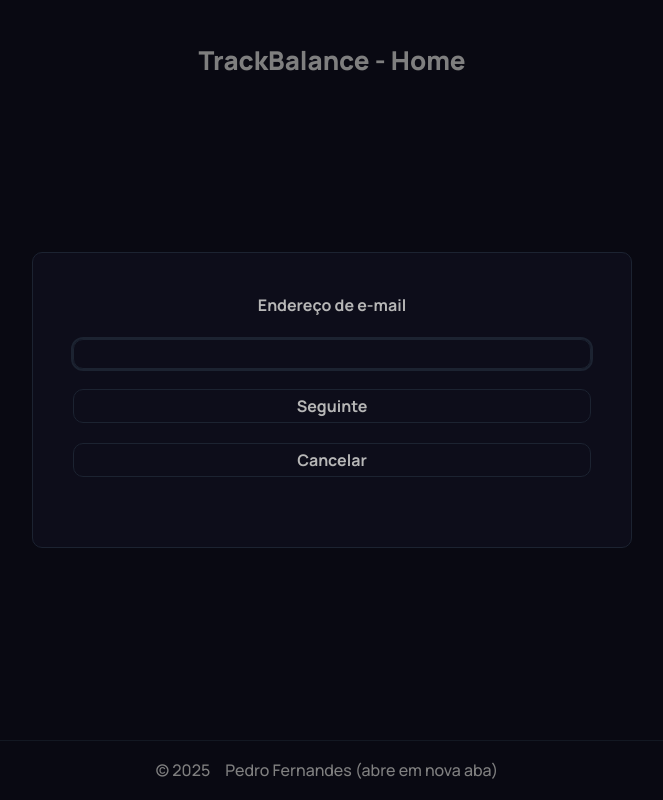
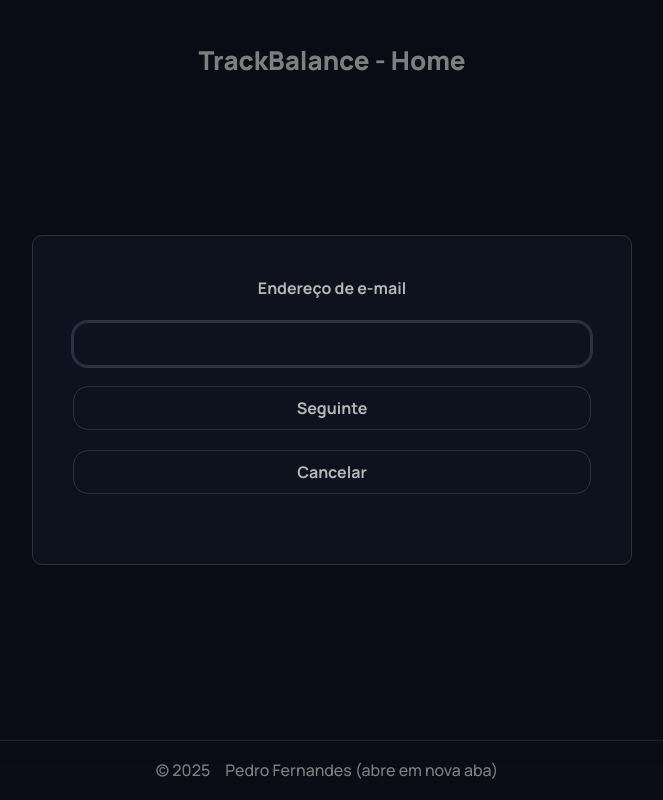
Before and after one commit to pedrobfernandes/trackbalance, a React (Vite) app: page / in a window 1280 px wide. Both pictures are taken after a click on the button "Login". Shown: the whole page, without its empty margins (308-971 px from the left). Built offline with nearby package versions, Linux system fonts and the light colour scheme; no server answers.

Commit message:
Atuaizado css e componentes

```diff
--- /dev/null
+++ b/src/components/FormFieldErrorMessage.css
@@ -0,0 +1,6 @@
+.form-field-error-message
+{
+    color: var(--text-color);
+    font-weight: var(--bolder-font);
+    min-block-size: 1rem;
+}
--- a/src/components/FormFieldErrorMessage.jsx
+++ b/src/components/FormFieldErrorMessage.jsx
@@ -1,3 +1,5 @@
+import "./FormFieldErrorMessage.css";
+
 export default function FormFieldErrorMessage(props)
 {
     const { error, className = "" } = props;
@@ -11,7 +13,6 @@ export default function FormFieldErrorMessage(props)
     return(
         <p
             className={`form-field-error-message ${className}`}
-            style={{ color: "red", fontWeight: "700", minBlockSize: "1rem" }}
             aria-live="assertive"
             aria-atomic="true"
         >
--- a/src/custom-components/inputs/CustomSelect.css
+++ b/src/custom-components/inputs/CustomSelect.css
@@ -21,12 +21,13 @@
     justify-content: space-between;
     align-items: center;
     padding: 0.5rem 1rem;
-    border-radius: 1rem;
+    border-radius: 1.5rem;
     border: var(--border-style);
     background-color: var(--main-background-color);
     color: var(--text-color);
     cursor: pointer;
     font-size: var(--text-font);
+    min-height: 4.4rem;
 }
 
 
--- a/src/custom-components/modals/FormModal.css
+++ b/src/custom-components/modals/FormModal.css
@@ -27,8 +27,8 @@
 
 .formModal
 {
-    width: 80vw;
-    max-width: 60rem;
+    width: 90vw;
+    min-height: 50%;
     max-height: 70%;
     border: var(--border-style);
     background-color: var(--main-background-color);
@@ -43,3 +43,13 @@
     overflow: auto;
     padding: 0;
 }
+
+
+@media (min-width: 28.2em)
+{
+    .formModal
+    {
+        max-width: 60rem;
+        min-height: auto;
+    }
+}
--- a/src/custom-components/modals/InfoModalContext.css
+++ b/src/custom-components/modals/InfoModalContext.css
@@ -31,9 +31,8 @@
     position: fixed;
     top: 50%;
     left: 50%;
+    width: 90vw;
     transform: translate(-50%, -50%);
-    width: 60vw;
-    max-width: 40rem;
     border: var(--border-style);
     background-color: var(--main-background-color);
     border-radius: 1.5rem;
@@ -62,10 +61,6 @@
 {
     font-weight: var(--medium-font);
     text-align: center;
-/*
-    max-width: 42ch;
-    margin: 0 auto;
-*/
 }
 
 
@@ -83,3 +78,12 @@
 {
     width: 50%;
 }
+
+
+@media (min-width: 28.2em)
+{
+    .infoModal
+    {
+        max-width: 40rem;
+    }
+}
--- a/src/index.css
+++ b/src/index.css
@@ -20,13 +20,13 @@
     --max-size: 100%;
 
 
-    --main-background-color: #0D0D1A;
+    --main-background-color: #0E121E;
     --text-color: #B7B7B7;
-    --button-color: #0D0D1A;
+    --button-color: #0E121E;
 
 
-    --border-style: 0.1rem solid #1C2331;
-    --outline-style: 0.2rem solid #1C2331;
+    --border-style: 0.1rem solid #2C3242;
+    --outline-style: 0.2rem solid #2C3242;
     --transitions: transform 0.3s ease-in-out;
     --transform-hover: translate(0.3rem, 0.3rem);
     --transform-active: translate(0.6rem, 0.6rem);
@@ -111,20 +111,27 @@ button
     font-size: var(--text-font);
     padding: 0.5rem 1rem;
     border: var(--border-style);
-    border-radius: 1rem;
+    border-radius: 1.5rem;
     background-color: var(--button-color);
     color: var(--text-color);
     transition: var(--transitions);
+    min-width: 4.4rem;
+    min-height: 4.4rem;
 }
 
+input[type="text"],
+input[type="number"],
+input[type="email"]
+{
+    min-height: 4.4rem;
+}
 
 
 input
 {
-    outline: none;
     width: var(--max-size);
     padding: 0.5rem 1rem;
-    border-radius: 1rem;
+    border-radius: 1.5rem;
     border: var(--border-style);
     background-color: var(--main-background-color);
     color: var(--text-color);
@@ -186,6 +193,17 @@ button:focus,
 input:focus,
 a:focus
 {
+    outline: none;
+}
+
+button:focus,
+input:focus
+{
     outline: var(--outline-style);
     outline-offset: 0;
 }
+
+a:focus
+{
+    outline: 0.3rem solid #2C3242;
+}
--- a/src/pages/Overview.css
+++ b/src/pages/Overview.css
@@ -25,7 +25,7 @@ h1
     left: 0;
     bottom: 0;
     width: 100%;
-    height: 6rem;
+    height: 8rem;
     background: var(--main-background-color);
     border-top: var(--border-style);
     display: flex;
@@ -40,7 +40,7 @@ h1
     position: fixed;
     top: 0;
     left: 0;
-    height: calc(100% - 6rem);
+    height: calc(100% - 8rem);
     width: 24rem;
     background: var(--main-background-color);
     border-right: var(--border-style);
@@ -54,6 +54,7 @@ h1
 {
     height: 3.5rem;
     min-width: 6rem;
+    margin-top: 1rem;
 }
 
 
@@ -170,6 +171,7 @@ h1
     {
         width: var(--max-size);
         margin-right: 1.5rem;
+        margin-top: 0;
     }
 
 
```
Also changed, not shown: src/custom-components/modals/InfoModalContext.jsx (line endings or trailing spaces).
